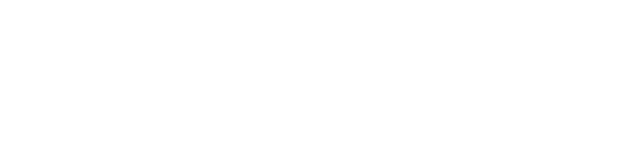
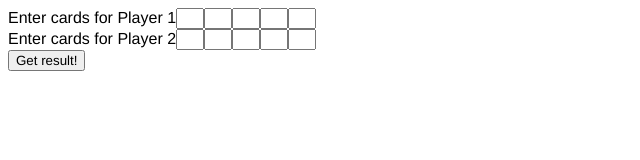
Before and after one commit to DavidThorpe71/pokertest, a plain HTML site: page frontend-test/src/index.html in a window 1280 px wide. Shown: the whole page, without its empty margins (0-640 px from the left). Drawn offline with Linux system fonts and the light colour scheme.

Commit message:
Created html for hands and cards dynamically

```diff
--- a/frontend-test/src/index.html
+++ b/frontend-test/src/index.html
@@ -5,8 +5,10 @@
 	<link rel="stylesheet" type="text/css" href="styles/styles.css">
 </head>
 <body>
-	<div class="cardInputs"></div>
-	<div class="result"></div>
+	<div id="cardInputs"></div>
+	<div id="result">
+		<button onclick="getresult()">Get result!</button>
+	</div>
 
 	<script type="text/javascript" src="js/main.js"></script>
 	<script type="text/javascript" src="js/test.js"></script>
--- a/frontend-test/src/js/main.js
+++ b/frontend-test/src/js/main.js
@@ -7,3 +7,19 @@ var PokerHand = function() {
 PokerHand.prototype.compareWith = function(hand) {
 	return Result.tie;
 };
+
+
+for (var i = 0; i < 2; i++) {
+	var newHand = document.createElement('DIV');
+	newHand.setAttribute('id', `hand_${i}`);
+	newHand.setAttribute('class', `hand`);
+	document.getElementById('cardInputs').appendChild(newHand);
+	newHand.innerHTML = `Enter cards for Player ${i + 1}`;
+	for (var j = 0; j < 5; j++){
+		var newCard = document.createElement('INPUT');
+		newCard.setAttribute('class', 'card');
+		newCard.setAttribute('id', `hand${i}_card${j}`);
+		newCard.setAttribute('maxlength', '2');
+		document.getElementById(`hand_${i}`).appendChild(newCard);
+	}
+}
--- a/frontend-test/src/js/test.js
+++ b/frontend-test/src/js/test.js
@@ -56,7 +56,6 @@ var defineHand = function() {
 		var previousCard;
 
 		for (var i = 0; i < 5; i++) {
-			console.log(`before if log = ${previousCard}`);
 			if (sortedCardNumbers[i] !== previousCard) {
 				uniqueArray.push(sortedCardNumbers[i]);
 				countArray.push(1);
@@ -64,7 +63,6 @@ var defineHand = function() {
 				countArray[countArray.length - 1]++;
 			}
 			previousCard = sortedCardNumbers[i];
-			console.log(`after if log = ${previousCard}`);
 		}
 		return [uniqueArray, countArray];
 	}
--- a/frontend-test/src/styles/styles.css
+++ b/frontend-test/src/styles/styles.css
@@ -1,3 +1,11 @@
 * {
 	font-family: 'Helvetica Neue', Helvetica, Arial, sans-serif;
 }
+
+.hand {
+
+}
+
+.card {
+	width: 20px;
+}
```
